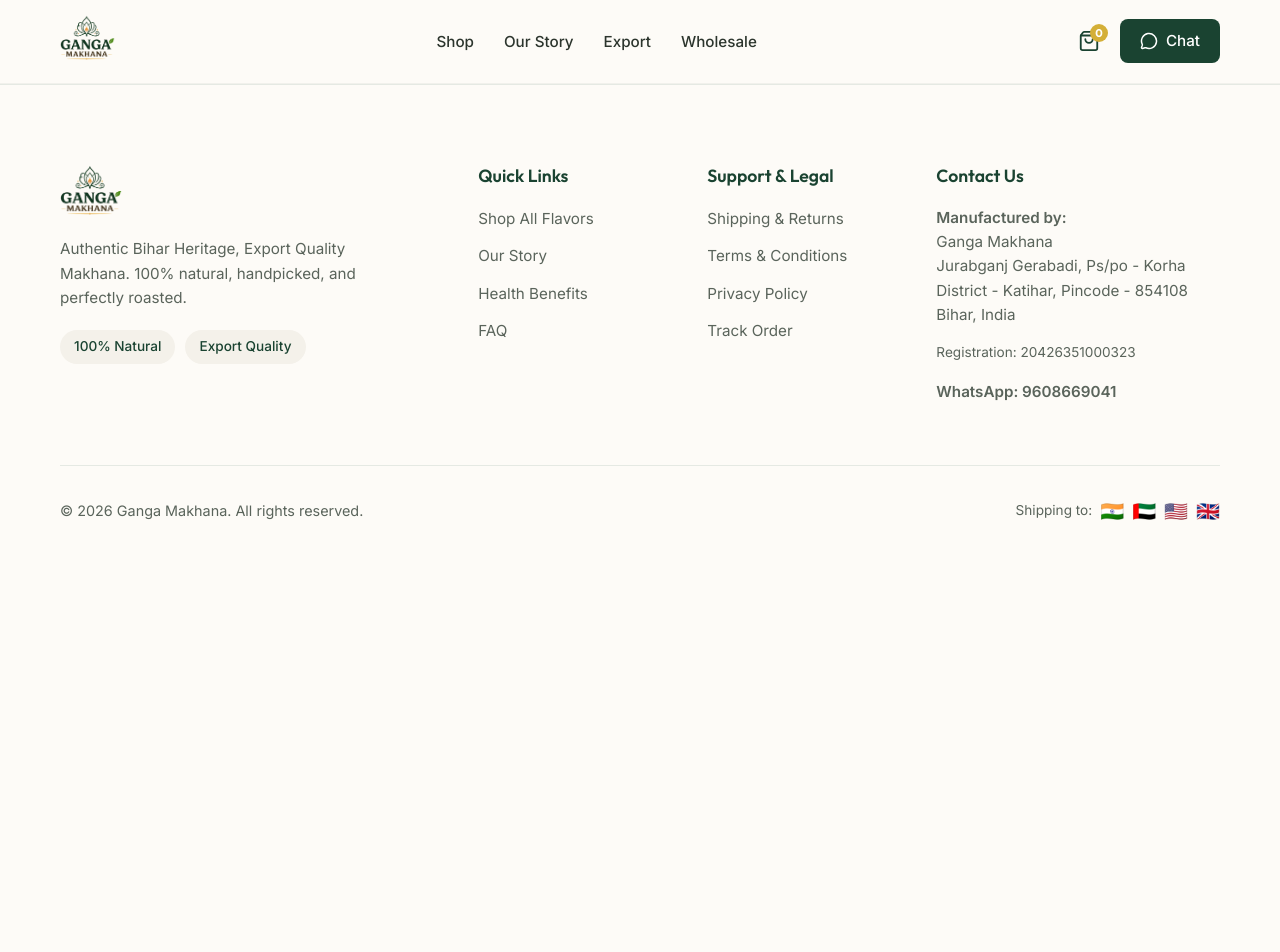
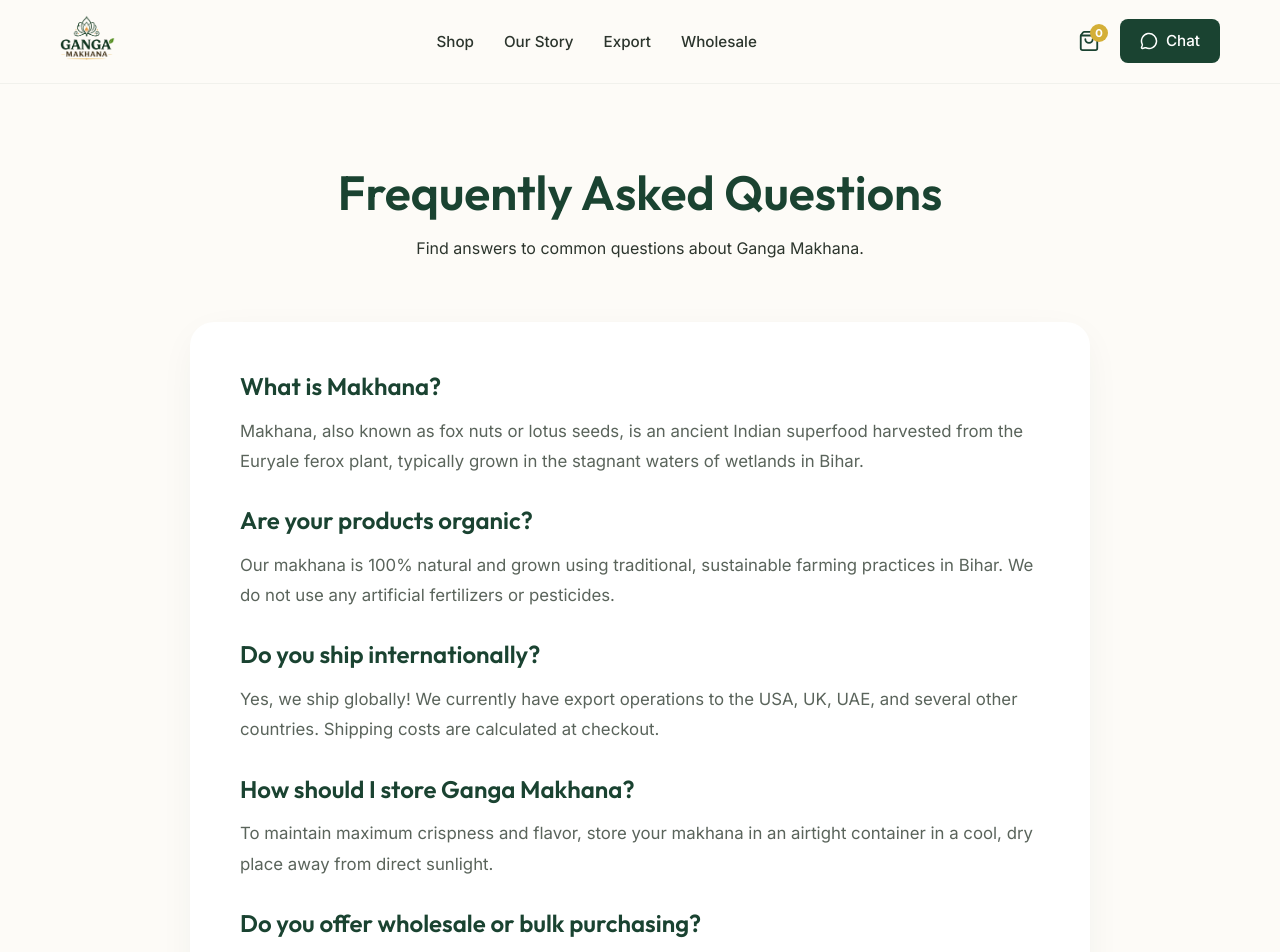
Before and after one commit to Nandannflp/GangaMakhana, a React (Vite) app: page /faq in a window 1280 px wide. Shown: the top 952 px of the page. Before the commit the page ends 800 px from the top, so only its background shows below. Built offline with nearby package versions, Linux system fonts and the light colour scheme.

Commit message:
Add Health Benefits and FAQ pages

```diff
--- a/src/App.jsx
+++ b/src/App.jsx
@@ -8,6 +8,8 @@
 import TermsPage from './pages/TermsPage';
 import PrivacyPage from './pages/PrivacyPage';
 import TrackOrderPage from './pages/TrackOrderPage';
+import HealthBenefitsPage from './pages/HealthBenefitsPage';
+import FAQPage from './pages/FAQPage';
 
 function App() {
   return (
@@ -17,6 +19,8 @@
         <Routes>
           <Route path="/" element={<HomePage />} />
           <Route path="/story" element={<StoryPage />} />
+          <Route path="/health" element={<HealthBenefitsPage />} />
+          <Route path="/faq" element={<FAQPage />} />
           <Route path="/shipping" element={<ShippingPage />} />
           <Route path="/terms" element={<TermsPage />} />
           <Route path="/privacy" element={<PrivacyPage />} />
--- a/src/components/Footer.jsx
+++ b/src/components/Footer.jsx
@@ -22,9 +22,9 @@
             <h4>Quick Links</h4>
             <ul>
               <li><a href="/#shop">Shop All Flavors</a></li>
-              <li><a href="/story">Our Story</a></li>
-              <li><a href="/#health">Health Benefits</a></li>
-              <li><a href="/#faq">FAQ</a></li>
+              <li><Link to="/story">Our Story</Link></li>
+              <li><Link to="/health">Health Benefits</Link></li>
+              <li><Link to="/faq">FAQ</Link></li>
             </ul>
           </div>
 
--- /dev/null
+++ b/src/pages/FAQPage.jsx
@@ -0,0 +1,35 @@
+import React, { useEffect } from 'react';
+import './LegalPage.css';
+
+export default function FAQPage() {
+  useEffect(() => {
+    window.scrollTo(0, 0);
+  }, []);
+
+  return (
+    <div className="legal-page">
+      <div className="container">
+        <div className="legal-header">
+          <h1 className="legal-title">Frequently Asked Questions</h1>
+          <p>Find answers to common questions about Ganga Makhana.</p>
+        </div>
+        <div className="legal-content">
+          <h2>What is Makhana?</h2>
+          <p>Makhana, also known as fox nuts or lotus seeds, is an ancient Indian superfood harvested from the Euryale ferox plant, typically grown in the stagnant waters of wetlands in Bihar.</p>
+
+          <h2>Are your products organic?</h2>
+          <p>Our makhana is 100% natural and grown using traditional, sustainable farming practices in Bihar. We do not use any artificial fertilizers or pesticides.</p>
+
+          <h2>Do you ship internationally?</h2>
+          <p>Yes, we ship globally! We currently have export operations to the USA, UK, UAE, and several other countries. Shipping costs are calculated at checkout.</p>
+
+          <h2>How should I store Ganga Makhana?</h2>
+          <p>To maintain maximum crispness and flavor, store your makhana in an airtight container in a cool, dry place away from direct sunlight.</p>
+
+          <h2>Do you offer wholesale or bulk purchasing?</h2>
+          <p>Yes, we cater to bulk buyers and distributors. Please check our Wholesale section or contact us directly on WhatsApp at 9608669041 for bulk pricing.</p>
+        </div>
+      </div>
+    </div>
+  );
+}
--- /dev/null
+++ b/src/pages/HealthBenefitsPage.jsx
@@ -0,0 +1,35 @@
+import React, { useEffect } from 'react';
+import './LegalPage.css';
+
+export default function HealthBenefitsPage() {
+  useEffect(() => {
+    window.scrollTo(0, 0);
+  }, []);
+
+  return (
+    <div className="legal-page">
+      <div className="container">
+        <div className="legal-header">
+          <h1 className="legal-title">Health Benefits of Makhana</h1>
+          <p>Discover why Makhana is considered an ancient Indian superfood.</p>
+        </div>
+        <div className="legal-content">
+          <h2>1. Rich in Nutrients</h2>
+          <p>Makhana is packed with essential nutrients, including protein, fiber, calcium, magnesium, iron, and phosphorus. It makes for an excellent guilt-free snack.</p>
+
+          <h2>2. High in Antioxidants</h2>
+          <p>These roasted lotus seeds are rich in antioxidants like gallic acid, chlorogenic acid, and epicatechin, which play a key role in neutralizing harmful free radicals.</p>
+
+          <h2>3. Supports Weight Management</h2>
+          <p>Being low in calories but high in protein and fiber, makhana helps you feel full for longer, preventing overeating and supporting healthy weight loss.</p>
+
+          <h2>4. Promotes Heart Health</h2>
+          <p>Makhana contains phytonutrients and low sodium levels, making it beneficial for maintaining healthy blood pressure and cardiovascular health.</p>
+
+          <h2>5. Gluten-Free & Vegan</h2>
+          <p>It is naturally gluten-free and vegan, making it an ideal snack for individuals with dietary restrictions or celiac disease.</p>
+        </div>
+      </div>
+    </div>
+  );
+}
```
